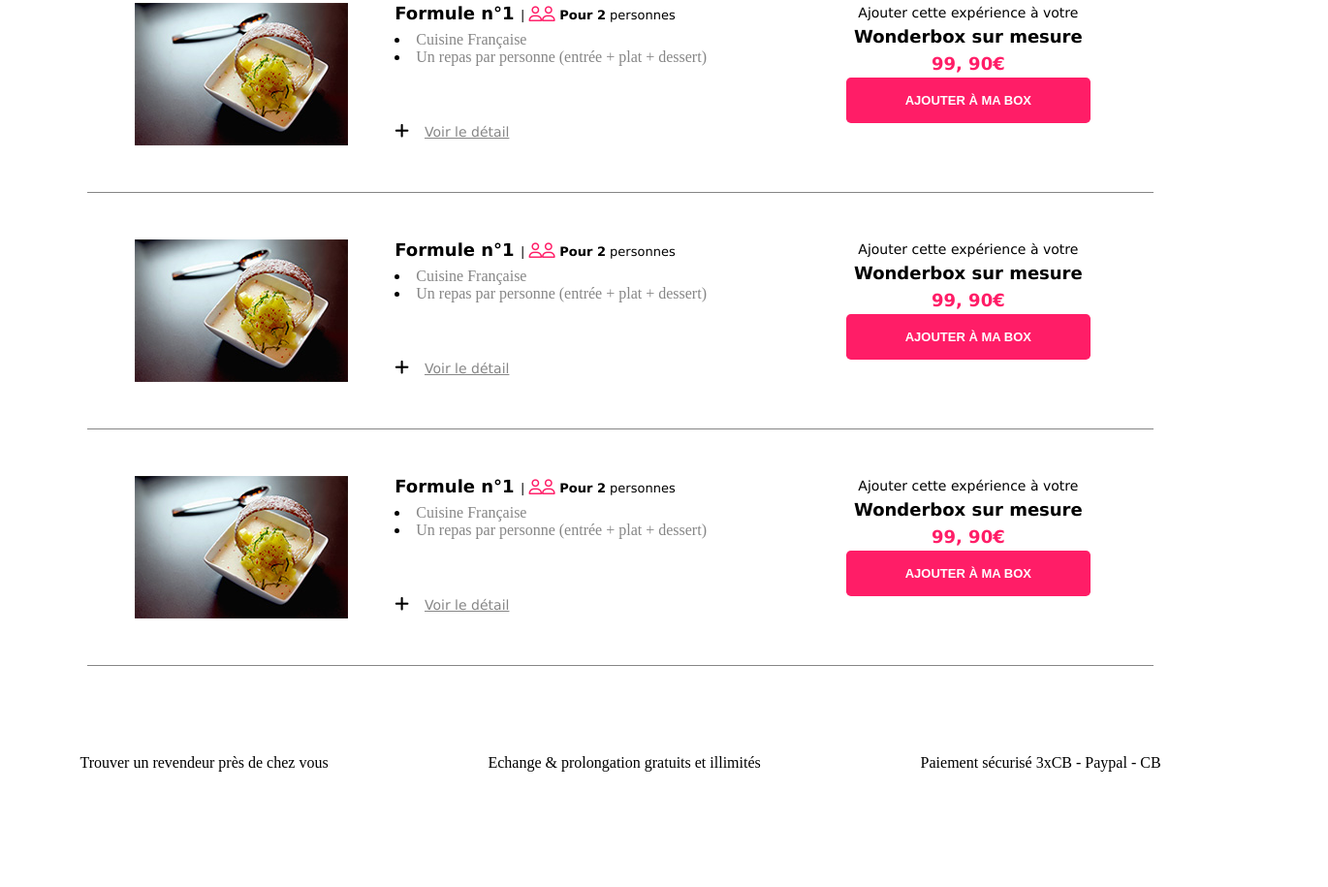
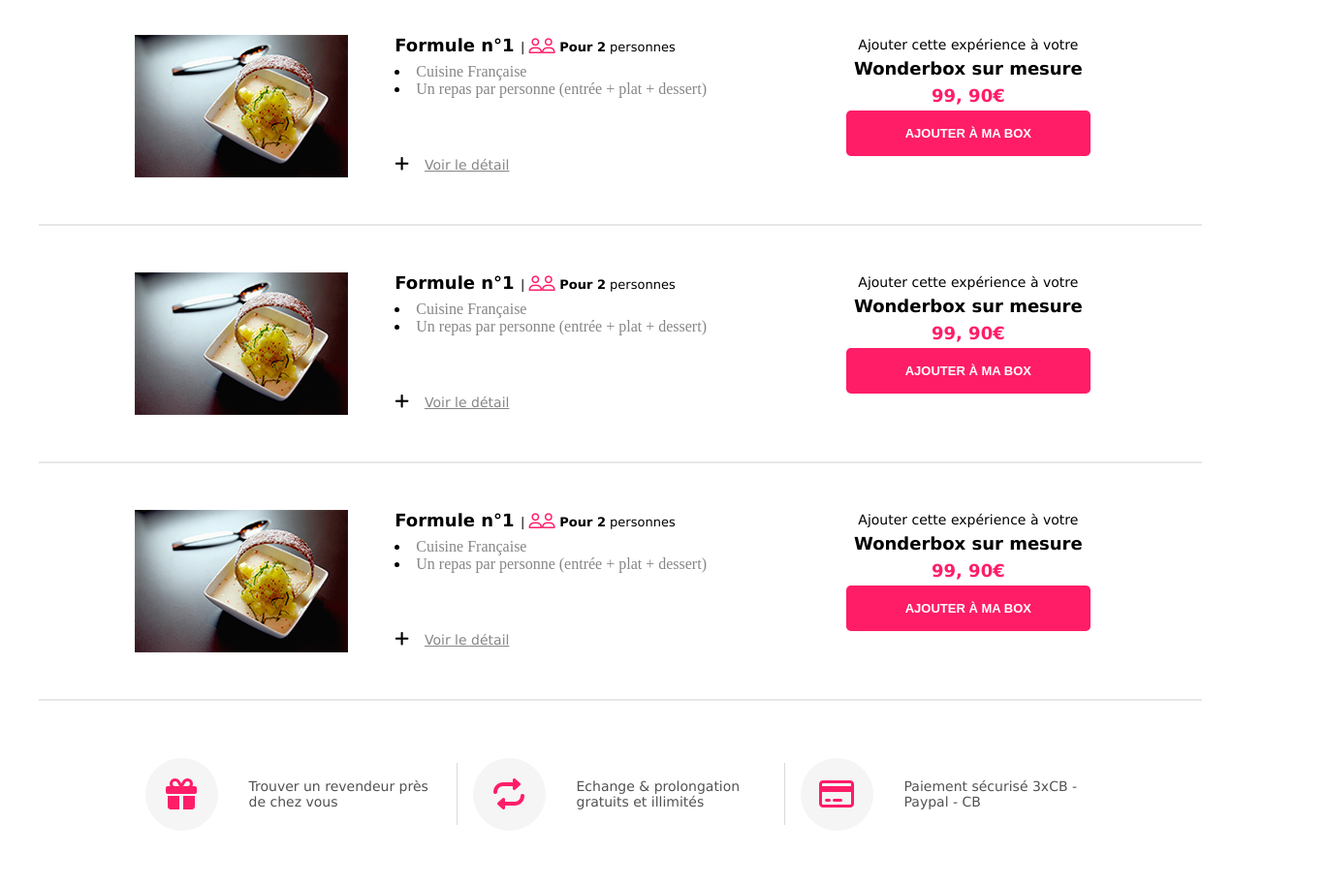
Before and after one commit to xavier-lefebvre/stage2-singlepage-proto, a plain HTML site: page index.html in a window 1280 px wide. Shown: the part 1232-2147 px from the top of the page at 97% size, 1370 px wide, since content can reach past the window. Before the commit the page ends 2119 px from the top, so only its background shows below. Drawn offline with nearby package versions, Linux system fonts and the light colour scheme.

Commit message:
footer completed

```diff
--- a/index.html
+++ b/index.html
@@ -218,11 +218,16 @@
 
       <!-- Footer -->
       <div class="reassurance">
-        <div class="rea1">Trouver un revendeur près de chez vous</div>
+        <div class="rea1 row"><span class="dot"><i class="fa-solid fa-gift"></i></span><p>Trouver un revendeur près de chez vous</p></div>
 
-        <div class="rea2">Echange & prolongation gratuits et illimités</div>
+        <div class="separation-line-v separation-line-h"></div>
 
-        <div class="rea3">Paiement sécurisé 3xCB - Paypal - CB</div>
+        <div class="rea2 row"><span class="dot"><i class="fa-solid fa-repeat"></i></span><p>Echange & prolongation gratuits et illimités</p></div>
+
+        <div class="separation-line-v separation-line-h"></div>
+
+        <div class="rea3 row"><span class="dot"><i class="fa-regular fa-credit-card"></i></span><p>Paiement sécurisé 3xCB - Paypal - CB</p></div>
+
       </div>
     </div>
 
--- a/style.css
+++ b/style.css
@@ -22,7 +22,7 @@ a {
 }
 
 .line {
-  border-bottom: 1px solid #868686;
+  border: 1px solid rgba(134, 134, 134, 0.2);
   width: 100%;
   margin: 0 0;
   padding: 0 0;
@@ -41,7 +41,7 @@ a {
   width: 100%;
   justify-content: center;
 
-  max-width: 1100px;
+  max-width: 1200px;
 }
 
 .row {
@@ -93,13 +93,56 @@ a {
   display: flex;
   flex-direction: column;
   align-items: center;
-  justify-content: space-around;
+  justify-content: space-evenly;
   width: 100%;
-  height: 200px;
+  color: #525252;
+  margin: 0 10rem 0 10rem;
+  height: auto;
+  gap: 1rem;
+  padding: 2rem 0 2rem 0;
+}
+
+.reassurance .rea1,
+.rea2,
+.rea3 {
+  font-size: 12px;
+  align-items: center;
+  margin: 0 auto;
+  padding: 0 auto;
+}
+
+.reassurance p {
+  width: 400px;
+  padding-left: 2rem;
+}
+
+.dot {
+  height: 75px;
+  width: 75px;
+  background-color: #f5f5f5;
+  border-radius: 50%;
+  display: inline-block;
+  display: flex;
+  justify-content: center;
+  align-items: center;
+  font-size: 2rem;
+  color: #ff1d67;
+}
+
+.separation-line-h {
+  border: 1px solid rgba(134, 134, 134, 0.3);
+  border-width: 0 0 1px 0;
+  width: 100px;
+  margin: 0 0;
+  padding: 0 0;
+  align-self: center;
 }
 
 /*small device */
 @media only screen and (max-width: 400px) {
+  .dot {
+    display: none;
+  }
 }
 
 /* mobile */
@@ -107,12 +150,24 @@ a {
   .line {
     width: 80%;
   }
+
+  .reassurance p {
+    width: 300px;
+
+  }
 }
 
 /* Tablette */
 @media only screen and (min-width: 768px) and (max-width: 1024px) {
   .line {
     width: 90%;
+  }
+}
+
+/* Footer separation removed when collide with other elements*/
+@media only screen and (min-width: 1026px) and (max-width: 1215px) {
+  .separation-line-h {
+    display: none;
   }
 }
 
@@ -125,4 +180,15 @@ a {
   .reassurance {
     flex-direction: row;
   }
+
+  .reassurance p {
+    width: 230px;
+    margin: 3rem 0 3rem 0;
+  }
+
+  .separation-line-h {
+    border-width: 0 0 0 1px;
+    height: 4rem;
+    width: 1px;
+  }
 }
--- a/styles/slider.css
+++ b/styles/slider.css
@@ -14,6 +14,7 @@
   background-size: cover;
 }
 
+/*Select  */
 [aria-hidden="true"] {
   opacity: 0.2;
   overflow-x: hidden;
@@ -77,6 +78,10 @@ p .fa-chevron-right::before {
     width: 100%;
   }
 
+  [aria-hidden="true"] {
+    opacity: 1;
+  }
+
   .slick-prev::before,
   .slick-next::before {
     display: none;
```
Also changed, not shown: images/slide-1-m.jpg (deleted), images/slide-1-s.jpg (deleted).
